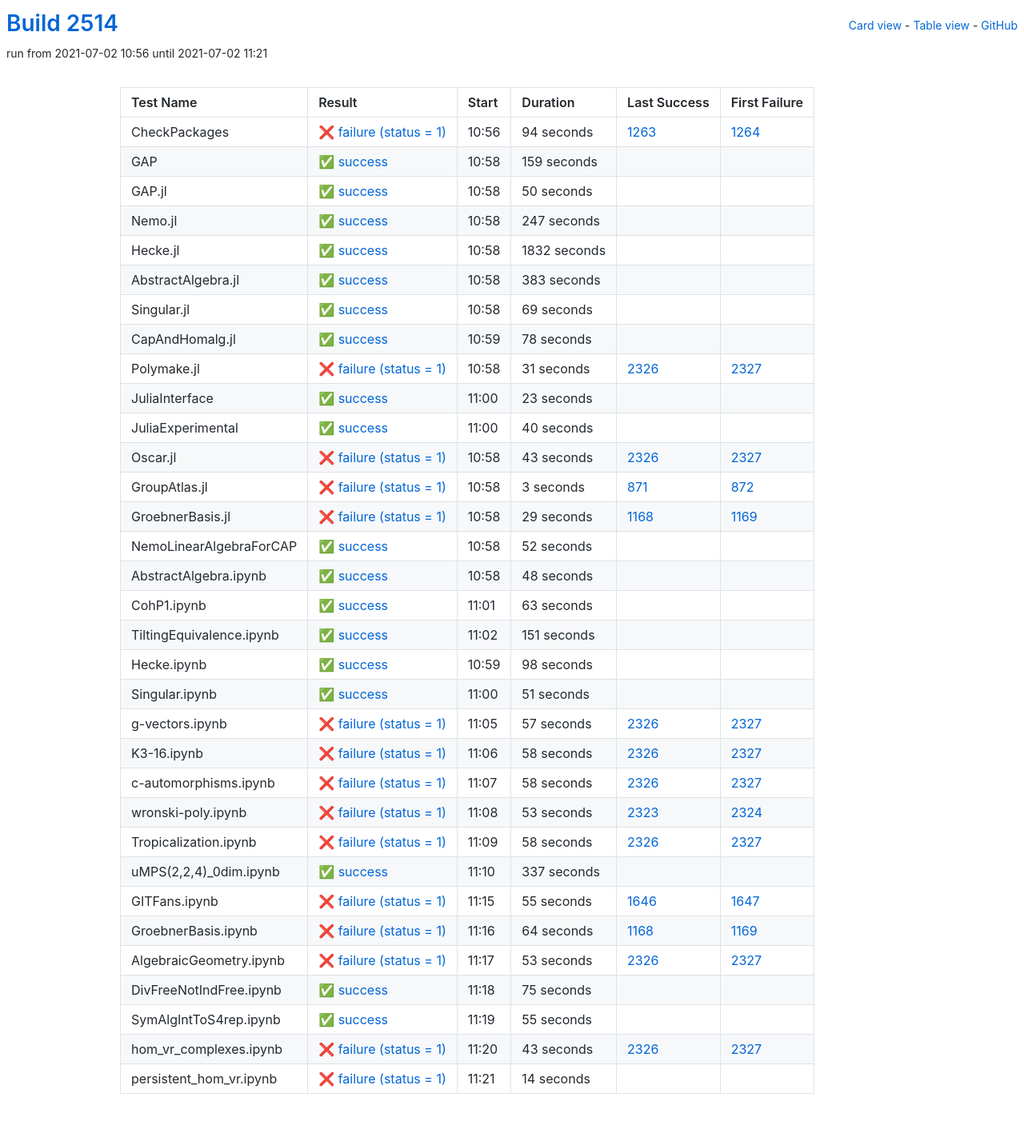
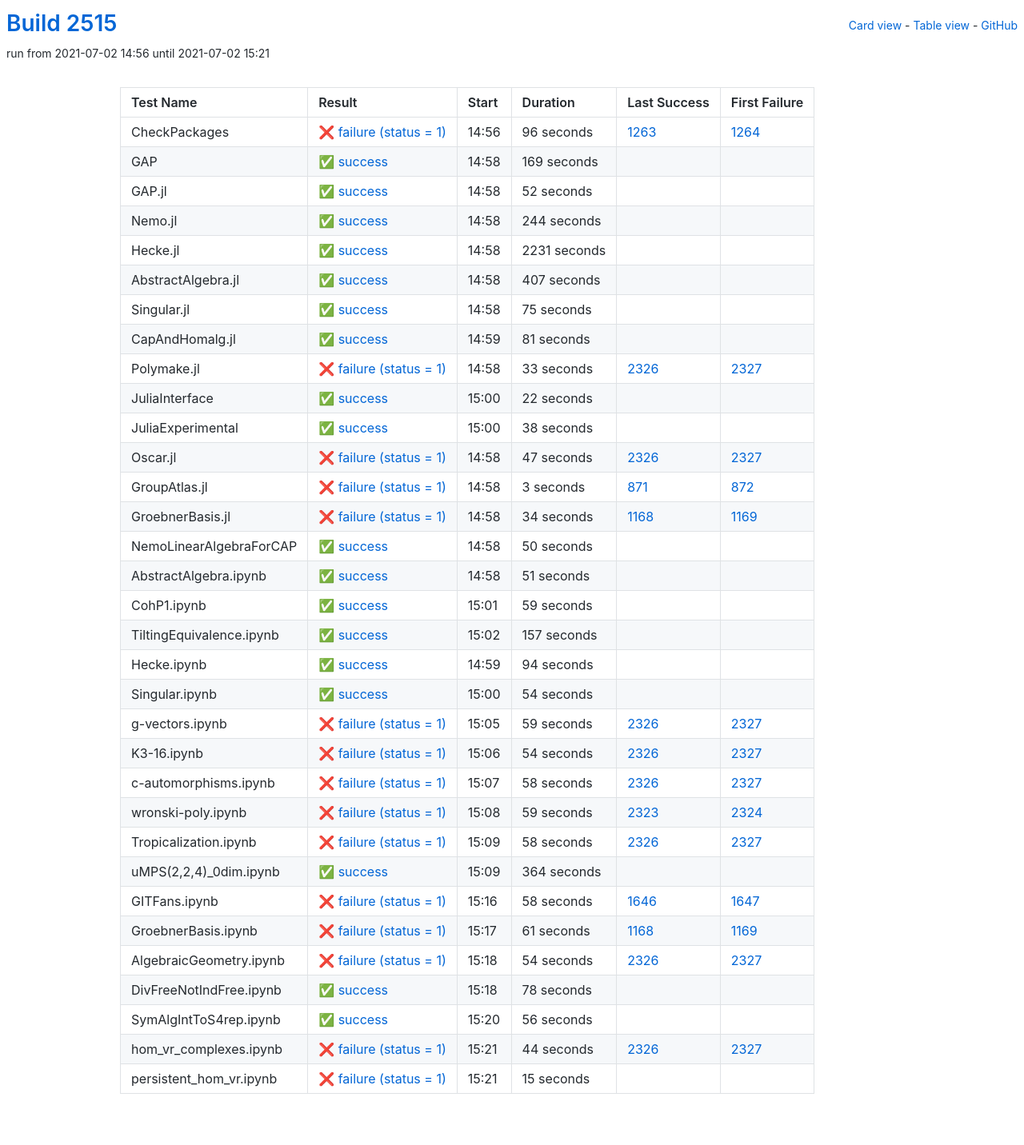
Before and after one commit to oscar-system/oscar-ci-status-stable, a Jekyll site: the page built from table.html, in a window 1280 px wide. Shown: the whole page at 80% size. Built offline with Jekyll 4.4.1, drawn with Linux system fonts in a browser that asks for light colours.

Commit message:
Build #2515

```diff
--- a/_data/ci.yml
+++ b/_data/ci.yml
@@ -1,6 +1,6 @@
 ---
-build: 2514
-build_url: https://oscarci.mathematik.uni-kl.de/job/oscar-stable/2514/
+build: 2515
+build_url: https://oscarci.mathematik.uni-kl.de/job/oscar-stable/2515/
 job: oscar-stable
 organization: oscar-system
 repo: oscar-ci-status-stable
@@ -8,152 +8,152 @@ repourl: https://github.com/oscar-system/oscar-ci-status-stable
 tests:
 - name: CheckPackages
   id: checkpackages
-  log: https://oscarci.mathematik.uni-kl.de/job/oscar-stable/2514/artifact/logs/build-2514/CheckPackages.log
-  start: 2021-07-02 10:56
+  log: https://oscarci.mathematik.uni-kl.de/job/oscar-stable/2515/artifact/logs/build-2515/CheckPackages.log
+  start: 2021-07-02 14:56
   success: false
   exitcode: 1
   status: failure
-  duration: 94
+  duration: 96
   last_success: 1263
   last_success_url: https://oscarci.mathematik.uni-kl.de/job/oscar-stable/1263/
   first_failure: 1264
   first_failure_url: https://oscarci.mathematik.uni-kl.de/job/oscar-stable/1264/
 - name: GAP
   id: gap
-  log: https://oscarci.mathematik.uni-kl.de/job/oscar-stable/2514/artifact/logs/build-2514/GAP.log
-  start: 2021-07-02 10:58
+  log: https://oscarci.mathematik.uni-kl.de/job/oscar-stable/2515/artifact/logs/build-2515/GAP.log
+  start: 2021-07-02 14:58
   success: true
   exitcode: 0
   status: success
-  duration: 159
+  duration: 169
   last_success: false
   last_success_url:
   first_failure: false
   first_failure_url:
 - name: GAP.jl
   id: gap-jl
-  log: https://oscarci.mathematik.uni-kl.de/job/oscar-stable/2514/artifact/logs/build-2514/GAP.jl.log
-  start: 2021-07-02 10:58
+  log: https://oscarci.mathematik.uni-kl.de/job/oscar-stable/2515/artifact/logs/build-2515/GAP.jl.log
+  start: 2021-07-02 14:58
   success: true
   exitcode: 0
   status: success
-  duration: 50
+  duration: 52
   last_success: false
   last_success_url:
   first_failure: false
   first_failure_url:
 - name: Nemo.jl
   id: nemo-jl
-  log: https://oscarci.mathematik.uni-kl.de/job/oscar-stable/2514/artifact/logs/build-2514/Nemo.jl.log
-  start: 2021-07-02 10:58
+  log: https://oscarci.mathematik.uni-kl.de/job/oscar-stable/2515/artifact/logs/build-2515/Nemo.jl.log
+  start: 2021-07-02 14:58
   success: true
   exitcode: 0
   status: success
-  duration: 247
+  duration: 244
   last_success: false
   last_success_url:
   first_failure: false
   first_failure_url:
 - name: Hecke.jl
   id: hecke-jl
-  log: https://oscarci.mathematik.uni-kl.de/job/oscar-stable/2514/artifact/logs/build-2514/Hecke.jl.log
-  start: 2021-07-02 10:58
+  log: https://oscarci.mathematik.uni-kl.de/job/oscar-stable/2515/artifact/logs/build-2515/Hecke.jl.log
+  start: 2021-07-02 14:58
   success: true
   exitcode: 0
   status: success
-  duration: 1832
+  duration: 2231
   last_success: false
   last_success_url:
   first_failure: false
   first_failure_url:
 - name: AbstractAlgebra.jl
   id: abstractalgebra-jl
-  log: https://oscarci.mathematik.uni-kl.de/job/oscar-stable/2514/artifact/logs/build-2514/AbstractAlgebra.jl.log
-  start: 2021-07-02 10:58
+  log: https://oscarci.mathematik.uni-kl.de/job/oscar-stable/2515/artifact/logs/build-2515/AbstractAlgebra.jl.log
+  start: 2021-07-02 14:58
   success: true
   exitcode: 0
   status: success
-  duration: 383
+  duration: 407
   last_success: false
   last_success_url:
   first_failure: false
   first_failure_url:
 - name: Singular.jl
   id: singular-jl
-  log: https://oscarci.mathematik.uni-kl.de/job/oscar-stable/2514/artifact/logs/build-2514/Singular.jl.log
-  start: 2021-07-02 10:58
+  log: https://oscarci.mathematik.uni-kl.de/job/oscar-stable/2515/artifact/logs/build-2515/Singular.jl.log
+  start: 2021-07-02 14:58
   success: true
   exitcode: 0
   status: success
-  duration: 69
+  duration: 75
   last_success: false
   last_success_url:
   first_failure: false
   first_failure_url:
 - name: CapAndHomalg.jl
   id: capandhomalg-jl
-  log: https://oscarci.mathematik.uni-kl.de/job/oscar-stable/2514/artifact/logs/build-2514/CapAndHomalg.jl.log
-  start: 2021-07-02 10:59
+  log: https://oscarci.mathematik.uni-kl.de/job/oscar-stable/2515/artifact/logs/build-2515/CapAndHomalg.jl.log
+  start: 2021-07-02 14:59
   success: true
   exitcode: 0
   status: success
-  duration: 78
+  duration: 81
   last_success: false
   last_success_url:
   first_failure: false
   first_failure_url:
 - name: Polymake.jl
   id: polymake-jl
-  log: https://oscarci.mathematik.uni-kl.de/job/oscar-stable/2514/artifact/logs/build-2514/Polymake.jl.log
-  start: 2021-07-02 10:58
+  log: https://oscarci.mathematik.uni-kl.de/job/oscar-stable/2515/artifact/logs/build-2515/Polymake.jl.log
+  start: 2021-07-02 14:58
   success: false
   exitcode: 1
   status: failure
-  duration: 31
+  duration: 33
   last_success: 2326
   last_success_url: https://oscarci.mathematik.uni-kl.de/job/oscar-stable/2326/
   first_failure: 2327
   first_failure_url: https://oscarci.mathematik.uni-kl.de/job/oscar-stable/2327/
 - name: JuliaInterface
   id: juliainterface
-  log: https://oscarci.mathematik.uni-kl.de/job/oscar-stable/2514/artifact/logs/build-2514/JuliaInterface.log
-  start: 2021-07-02 11:00
+  log: https://oscarci.mathematik.uni-kl.de/job/oscar-stable/2515/artifact/logs/build-2515/JuliaInterface.log
+  start: 2021-07-02 15:00
   success: true
   exitcode: 0
   status: success
-  duration: 23
+  duration: 22
   last_success: false
   last_success_url:
   first_failure: false
   first_failure_url:
 - name: JuliaExperimental
   id: juliaexperimental
-  log: https://oscarci.mathematik.uni-kl.de/job/oscar-stable/2514/artifact/logs/build-2514/JuliaExperimental.log
-  start: 2021-07-02 11:00
+  log: https://oscarci.mathematik.uni-kl.de/job/oscar-stable/2515/artifact/logs/build-2515/JuliaExperimental.log
+  start: 2021-07-02 15:00
   success: true
   exitcode: 0
   status: success
-  duration: 40
+  duration: 38
   last_success: false
   last_success_url:
   first_failure: false
   first_failure_url:
 - name: Oscar.jl
   id: oscar-jl
-  log: https://oscarci.mathematik.uni-kl.de/job/oscar-stable/2514/artifact/logs/build-2514/Oscar.jl.log
-  start: 2021-07-02 10:58
+  log: https://oscarci.mathematik.uni-kl.de/job/oscar-stable/2515/artifact/logs/build-2515/Oscar.jl.log
+  start: 2021-07-02 14:58
   success: false
   exitcode: 1
   status: failure
-  duration: 43
+  duration: 47
   last_success: 2326
   last_success_url: https://oscarci.mathematik.uni-kl.de/job/oscar-stable/2326/
   first_failure: 2327
   first_failure_url: https://oscarci.mathematik.uni-kl.de/job/oscar-stable/2327/
 - name: GroupAtlas.jl
   id: groupatlas-jl
-  log: https://oscarci.mathematik.uni-kl.de/job/oscar-stable/2514/artifact/logs/build-2514/GroupAtlas.jl.log
-  start: 2021-07-02 10:58
+  log: https://oscarci.mathematik.uni-kl.de/job/oscar-stable/2515/artifact/logs/build-2515/GroupAtlas.jl.log
+  start: 2021-07-02 14:58
   success: false
   exitcode: 1
   status: failure
@@ -164,80 +164,32 @@ tests:
   first_failure_url: https://oscarci.mathematik.uni-kl.de/job/oscar-stable/872/
 - name: GroebnerBasis.jl
   id: groebnerbasis-jl
-  log: https://oscarci.mathematik.uni-kl.de/job/oscar-stable/2514/artifact/logs/build-2514/GroebnerBasis.jl.log
-  start: 2021-07-02 10:58
+  log: https://oscarci.mathematik.uni-kl.de/job/oscar-stable/2515/artifact/logs/build-2515/GroebnerBasis.jl.log
+  start: 2021-07-02 14:58
   success: false
   exitcode: 1
   status: failure
-  duration: 29
+  duration: 34
   last_success: 1168
   last_success_url: https://oscarci.mathematik.uni-kl.de/job/oscar-stable/1168/
   first_failure: 1169
   first_failure_url: https://oscarci.mathematik.uni-kl.de/job/oscar-stable/1169/
 - name: NemoLinearAlgebraForCAP
   id: nemolinearalgebraforcap
-  log: https://oscarci.mathematik.uni-kl.de/job/oscar-stable/2514/artifact/logs/build-2514/NemoLinearAlgebraForCAP.log
-  start: 2021-07-02 10:58
+  log: https://oscarci.mathematik.uni-kl.de/job/oscar-stable/2515/artifact/logs/build-2515/NemoLinearAlgebraForCAP.log
+  start: 2021-07-02 14:58
   success: true
   exitcode: 0
   status: success
-  duration: 52
+  duration: 50
   last_success: false
   last_success_url:
   first_failure: false
   first_failure_url:
 - name: AbstractAlgebra.ipynb
   id: abstractalgebra-ipynb
-  log: https://oscarci.mathematik.uni-kl.de/job/oscar-stable/2514/artifact/logs/build-2514/AbstractAlgebra.ipynb.log
-  start: 2021-07-02 10:58
-  success: true
-  exitcode: 0
-  status: success
-  duration: 48
-  last_success: false
-  last_success_url:
-  first_failure: false
-  first_failure_url:
-- name: CohP1.ipynb
-  id: cohp1-ipynb
-  log: https://oscarci.mathematik.uni-kl.de/job/oscar-stable/2514/artifact/logs/build-2514/CohP1.ipynb.log
-  start: 2021-07-02 11:01
-  success: true
-  exitcode: 0
-  status: success
-  duration: 63
-  last_success: false
-  last_success_url:
-  first_failure: false
-  first_failure_url:
-- name: TiltingEquivalence.ipynb
-  id: tiltingequivalence-ipynb
-  log: https://oscarci.mathematik.uni-kl.de/job/oscar-stable/2514/artifact/logs/build-2514/TiltingEquivalence.ipynb.log
-  start: 2021-07-02 11:02
-  success: true
-  exitcode: 0
-  status: success
-  duration: 151
-  last_success: false
-  last_success_url:
-  first_failure: false
-  first_failure_url:
-- name: Hecke.ipynb
-  id: hecke-ipynb
-  log: https://oscarci.mathematik.uni-kl.de/job/oscar-stable/2514/artifact/logs/build-2514/Hecke.ipynb.log
-  start: 2021-07-02 10:59
-  success: true
-  exitcode: 0
-  status: success
-  duration: 98
-  last_success: false
-  last_success_url:
-  first_failure: false
-  first_failure_url:
-- name: Singular.ipynb
-  id: singular-ipynb
-  log: https://oscarci.mathematik.uni-kl.de/job/oscar-stable/2514/artifact/logs/build-2514/Singular.ipynb.log
-  start: 2021-07-02 11:00
+  log: https://oscarci.mathematik.uni-kl.de/job/oscar-stable/2515/artifact/logs/build-2515/AbstractAlgebra.ipynb.log
+  start: 2021-07-02 14:58
   success: true
   exitcode: 0
   status: success
@@ -246,34 +198,82 @@ tests:
   last_success_url:
   first_failure: false
   first_failure_url:
+- name: CohP1.ipynb
+  id: cohp1-ipynb
+  log: https://oscarci.mathematik.uni-kl.de/job/oscar-stable/2515/artifact/logs/build-2515/CohP1.ipynb.log
+  start: 2021-07-02 15:01
+  success: true
+  exitcode: 0
+  status: success
+  duration: 59
+  last_success: false
+  last_success_url:
+  first_failure: false
+  first_failure_url:
+- name: TiltingEquivalence.ipynb
+  id: tiltingequivalence-ipynb
+  log: https://oscarci.mathematik.uni-kl.de/job/oscar-stable/2515/artifact/logs/build-2515/TiltingEquivalence.ipynb.log
+  start: 2021-07-02 15:02
+  success: true
+  exitcode: 0
+  status: success
+  duration: 157
+  last_success: false
+  last_success_url:
+  first_failure: false
+  first_failure_url:
+- name: Hecke.ipynb
+  id: hecke-ipynb
+  log: https://oscarci.mathematik.uni-kl.de/job/oscar-stable/2515/artifact/logs/build-2515/Hecke.ipynb.log
+  start: 2021-07-02 14:59
+  success: true
+  exitcode: 0
+  status: success
+  duration: 94
+  last_success: false
+  last_success_url:
+  first_failure: false
+  first_failure_url:
+- name: Singular.ipynb
+  id: singular-ipynb
+  log: https://oscarci.mathematik.uni-kl.de/job/oscar-stable/2515/artifact/logs/build-2515/Singular.ipynb.log
+  start: 2021-07-02 15:00
+  success: true
+  exitcode: 0
+  status: success
+  duration: 54
+  last_success: false
+  last_success_url:
+  first_failure: false
+  first_failure_url:
 - name: g-vectors.ipynb
   id: g-vectors-ipynb
-  log: https://oscarci.mathematik.uni-kl.de/job/oscar-stable/2514/artifact/logs/build-2514/g-vectors.ipynb.log
-  start: 2021-07-02 11:05
+  log: https://oscarci.mathematik.uni-kl.de/job/oscar-stable/2515/artifact/logs/build-2515/g-vectors.ipynb.log
+  start: 2021-07-02 15:05
   success: false
   exitcode: 1
   status: failure
-  duration: 57
+  duration: 59
   last_success: 2326
   last_success_url: https://oscarci.mathematik.uni-kl.de/job/oscar-stable/2326/
   first_failure: 2327
   first_failure_url: https://oscarci.mathematik.uni-kl.de/job/oscar-stable/2327/
 - name: K3-16.ipynb
   id: k3-16-ipynb
-  log: https://oscarci.mathematik.uni-kl.de/job/oscar-stable/2514/artifact/logs/build-2514/K3-16.ipynb.log
-  start: 2021-07-02 11:06
+  log: https://oscarci.mathematik.uni-kl.de/job/oscar-stable/2515/artifact/logs/build-2515/K3-16.ipynb.log
+  start: 2021-07-02 15:06
   success: false
   exitcode: 1
   status: failure
-  duration: 58
+  duration: 54
   last_success: 2326
   last_success_url: https://oscarci.mathematik.uni-kl.de/job/oscar-stable/2326/
   first_failure: 2327
   first_failure_url: https://oscarci.mathematik.uni-kl.de/job/oscar-stable/2327/
 - name: c-automorphisms.ipynb
   id: c-automorphisms-ipynb
-  log: https://oscarci.mathematik.uni-kl.de/job/oscar-stable/2514/artifact/logs/build-2514/c-automorphisms.ipynb.log
-  start: 2021-07-02 11:07
+  log: https://oscarci.mathematik.uni-kl.de/job/oscar-stable/2515/artifact/logs/build-2515/c-automorphisms.ipynb.log
+  start: 2021-07-02 15:07
   success: false
   exitcode: 1
   status: failure
@@ -284,20 +284,20 @@ tests:
   first_failure_url: https://oscarci.mathematik.uni-kl.de/job/oscar-stable/2327/
 - name: wronski-poly.ipynb
   id: wronski-poly-ipynb
-  log: https://oscarci.mathematik.uni-kl.de/job/oscar-stable/2514/artifact/logs/build-2514/wronski-poly.ipynb.log
-  start: 2021-07-02 11:08
+  log: https://oscarci.mathematik.uni-kl.de/job/oscar-stable/2515/artifact/logs/build-2515/wronski-poly.ipynb.log
+  start: 2021-07-02 15:08
   success: false
   exitcode: 1
   status: failure
-  duration: 53
+  duration: 59
   last_success: 2323
   last_success_url: https://oscarci.mathematik.uni-kl.de/job/oscar-stable/2323/
   first_failure: 2324
   first_failure_url: https://oscarci.mathematik.uni-kl.de/job/oscar-stable/2324/
 - name: Tropicalization.ipynb
   id: tropicalization-ipynb
-  log: https://oscarci.mathematik.uni-kl.de/job/oscar-stable/2514/artifact/logs/build-2514/Tropicalization.ipynb.log
-  start: 2021-07-02 11:09
+  log: https://oscarci.mathematik.uni-kl.de/job/oscar-stable/2515/artifact/logs/build-2515/Tropicalization.ipynb.log
+  start: 2021-07-02 15:09
   success: false
   exitcode: 1
   status: failure
@@ -308,96 +308,96 @@ tests:
   first_failure_url: https://oscarci.mathematik.uni-kl.de/job/oscar-stable/2327/
 - name: uMPS(2,2,4)_0dim.ipynb
   id: umps-2-2-4-0dim-ipynb
-  log: https://oscarci.mathematik.uni-kl.de/job/oscar-stable/2514/artifact/logs/build-2514/uMPS-2-2-4-_0dim.ipynb.log
-  start: 2021-07-02 11:10
+  log: https://oscarci.mathematik.uni-kl.de/job/oscar-stable/2515/artifact/logs/build-2515/uMPS-2-2-4-_0dim.ipynb.log
+  start: 2021-07-02 15:09
   success: true
   exitcode: 0
   status: success
-  duration: 337
+  duration: 364
   last_success: false
   last_success_url:
   first_failure: false
   first_failure_url:
 - name: GITFans.ipynb
   id: gitfans-ipynb
-  log: https://oscarci.mathematik.uni-kl.de/job/oscar-stable/2514/artifact/logs/build-2514/GITFans.ipynb.log
-  start: 2021-07-02 11:15
+  log: https://oscarci.mathematik.uni-kl.de/job/oscar-stable/2515/artifact/logs/build-2515/GITFans.ipynb.log
+  start: 2021-07-02 15:16
   success: false
   exitcode: 1
   status: failure
-  duration: 55
+  duration: 58
   last_success: 1646
   last_success_url: https://oscarci.mathematik.uni-kl.de/job/oscar-stable/1646/
   first_failure: 1647
   first_failure_url: https://oscarci.mathematik.uni-kl.de/job/oscar-stable/1647/
 - name: GroebnerBasis.ipynb
   id: groebnerbasis-ipynb
-  log: https://oscarci.mathematik.uni-kl.de/job/oscar-stable/2514/artifact/logs/build-2514/GroebnerBasis.ipynb.log
-  start: 2021-07-02 11:16
+  log: https://oscarci.mathematik.uni-kl.de/job/oscar-stable/2515/artifact/logs/build-2515/GroebnerBasis.ipynb.log
+  start: 2021-07-02 15:17
   success: false
   exitcode: 1
   status: failure
-  duration: 64
+  duration: 61
   last_success: 1168
   last_success_url: https://oscarci.mathematik.uni-kl.de/job/oscar-stable/1168/
   first_failure: 1169
   first_failure_url: https://oscarci.mathematik.uni-kl.de/job/oscar-stable/1169/
 - name: AlgebraicGeometry.ipynb
   id: algebraicgeometry-ipynb
-  log: https://oscarci.mathematik.uni-kl.de/job/oscar-stable/2514/artifact/logs/build-2514/AlgebraicGeometry.ipynb.log
-  start: 2021-07-02 11:17
+  log: https://oscarci.mathematik.uni-kl.de/job/oscar-stable/2515/artifact/logs/build-2515/AlgebraicGeometry.ipynb.log
+  start: 2021-07-02 15:18
   success: false
   exitcode: 1
   status: failure
-  duration: 53
+  duration: 54
   last_success: 2326
   last_success_url: https://oscarci.mathematik.uni-kl.de/job/oscar-stable/2326/
   first_failure: 2327
   first_failure_url: https://oscarci.mathematik.uni-kl.de/job/oscar-stable/2327/
 - name: DivFreeNotIndFree.ipynb
   id: divfreenotindfree-ipynb
-  log: https://oscarci.mathematik.uni-kl.de/job/oscar-stable/2514/artifact/logs/build-2514/DivFreeNotIndFree.ipynb.log
-  start: 2021-07-02 11:18
+  log: https://oscarci.mathematik.uni-kl.de/job/oscar-stable/2515/artifact/logs/build-2515/DivFreeNotIndFree.ipynb.log
+  start: 2021-07-02 15:18
   success: true
   exitcode: 0
   status: success
-  duration: 75
+  duration: 78
   last_success: false
   last_success_url:
   first_failure: false
   first_failure_url:
 - name: SymAlgIntToS4rep.ipynb
   id: symalginttos4rep-ipynb
-  log: https://oscarci.mathematik.uni-kl.de/job/oscar-stable/2514/artifact/logs/build-2514/SymAlgIntToS4rep.ipynb.log
-  start: 2021-07-02 11:19
+  log: https://oscarci.mathematik.uni-kl.de/job/oscar-stable/2515/artifact/logs/build-2515/SymAlgIntToS4rep.ipynb.log
+  start: 2021-07-02 15:20
   success: true
   exitcode: 0
   status: success
-  duration: 55
+  duration: 56
   last_success: false
   last_success_url:
   first_failure: false
   first_failure_url:
 - name: hom_vr_complexes.ipynb
   id: hom-vr-complexes-ipynb
-  log: https://oscarci.mathematik.uni-kl.de/job/oscar-stable/2514/artifact/logs/build-2514/hom_vr_complexes.ipynb.log
-  start: 2021-07-02 11:20
+  log: https://oscarci.mathematik.uni-kl.de/job/oscar-stable/2515/artifact/logs/build-2515/hom_vr_complexes.ipynb.log
+  start: 2021-07-02 15:21
   success: false
   exitcode: 1
   status: failure
-  duration: 43
+  duration: 44
   last_success: 2326
   last_success_url: https://oscarci.mathematik.uni-kl.de/job/oscar-stable/2326/
   first_failure: 2327
   first_failure_url: https://oscarci.mathematik.uni-kl.de/job/oscar-stable/2327/
 - name: persistent_hom_vr.ipynb
   id: persistent-hom-vr-ipynb
-  log: https://oscarci.mathematik.uni-kl.de/job/oscar-stable/2514/artifact/logs/build-2514/persistent_hom_vr.ipynb.log
-  start: 2021-07-02 11:21
+  log: https://oscarci.mathematik.uni-kl.de/job/oscar-stable/2515/artifact/logs/build-2515/persistent_hom_vr.ipynb.log
+  start: 2021-07-02 15:21
   success: false
   exitcode: 1
   status: failure
-  duration: 14
+  duration: 15
   last_success: false
   last_success_url:
   first_failure: false
```
Also changed, not shown: README.md.
